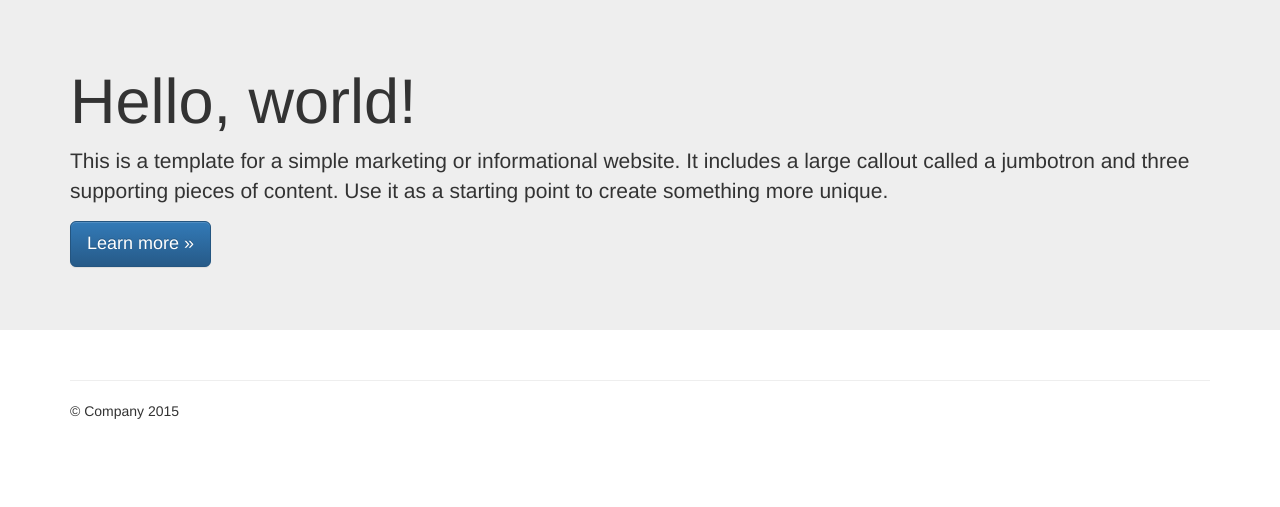
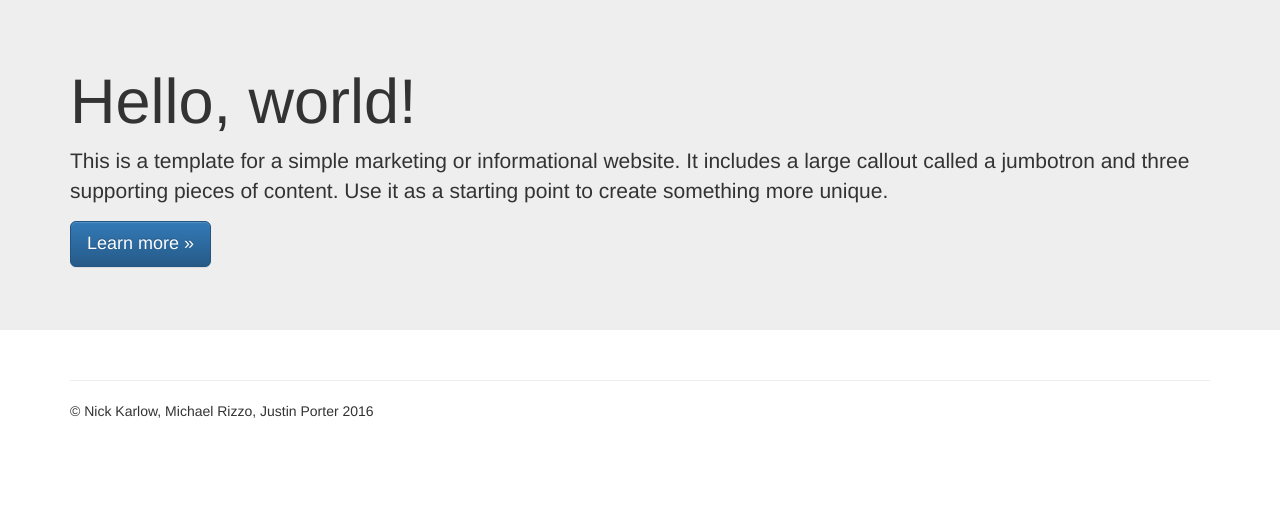
Before and after one commit to justinrporter/haircut, a Django app: page /app/ in a window 1280 px wide. Shown: the part 51-558 px from the top of the page. Run offline with Django 3.2, Linux system fonts and the light colour scheme; data that the repository does not hold is empty; parts of the project's set-up code (start-up, migrations or seed data) failed here and were passed over; some libraries are stand-ins or nearby versions.

Commit message:
update copyright statement.

```diff
--- a/app/templates/base.html
+++ b/app/templates/base.html
@@ -63,7 +63,7 @@
       <hr>
 
       <footer>
-        <p>&copy; Company 2015</p>
+        <p>&copy; Nick Karlow, Michael Rizzo, Justin Porter 2016</p>
       </footer>
     </div> <!-- /container -->        <script src="//ajax.googleapis.com/ajax/libs/jquery/1.11.2/jquery.min.js"></script>
         <script>window.jQuery || document.write('<script src="{% static "initializr/js/vendor/jquery-1.11.2.min.js" %}"><\/script>')</script>
```
